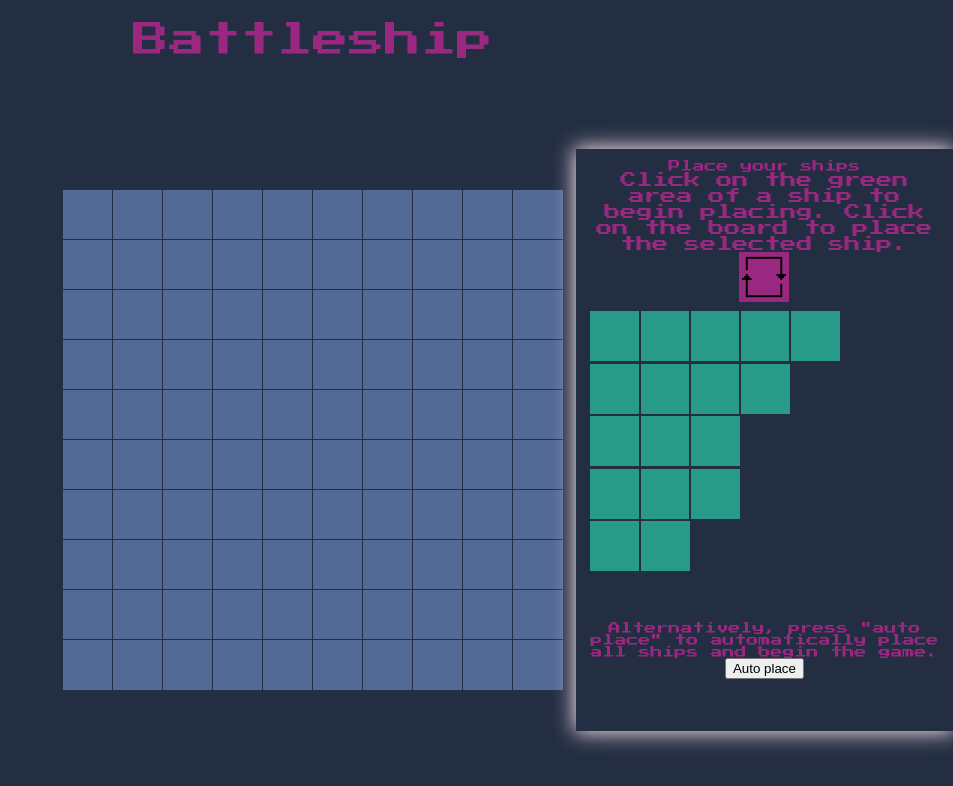
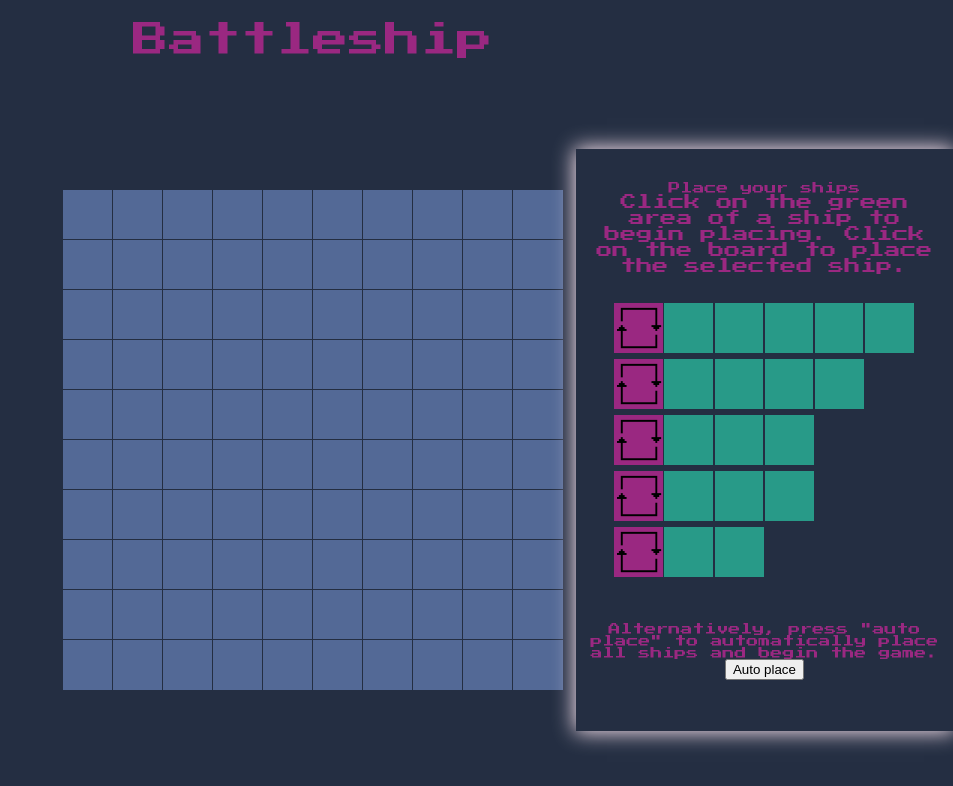
Before and after one commit to zainiscoding/battleship, a React (Create React App) app: page / in a window 1280 px wide. Shown: the top 786 px of the page, without its empty margins (327-1280 px from the left). Built offline with nearby package versions, Linux system fonts and the light colour scheme; the HTML template or start-up script is replaced by a standard one.

Commit message:
Reimplementd individual ship rotation

```diff
--- a/src/components/GameLogicContainer.js
+++ b/src/components/GameLogicContainer.js
@@ -127,12 +127,26 @@ const GameLogicContainer = (props) => {
     }
   }
 
-  function rotateShips() {
+  function rotateShip(e) {
+    e.stopPropagation();
+    const targetShipNumber = e.currentTarget.parentNode.getAttribute(
+      'data-shipnumber'
+    );
+    if (placingShip && targetShipNumber === chosenShip.shipNumber) {
+      const newChosenShip = {
+        shipLength: chosenShip.shipLength,
+        orientation: chosenShip.orientation,
+      };
+      const orientation = chosenShip.orientation;
+
+      orientation === 'horizontal'
+        ? (newChosenShip.orientation = 'vertical')
+        : (newChosenShip.orientation = 'horizontal');
+      setChosenShip(newChosenShip);
+    }
     const newPlayerArray = [...player];
     const newPlayerState = playerFactory('Player', newPlayerArray);
-
-    console.log(player);
-    newPlayerState.rotateShips();
+    newPlayerState.rotateShip(targetShipNumber);
     setPlayer(newPlayerState.getInitialState());
   }
 
@@ -249,7 +263,7 @@ const GameLogicContainer = (props) => {
       chosenShip={chosenShip}
       placingShip={placingShip}
       placeChosenShip={placeChosenShip}
-      rotateShips={rotateShips}
+      rotateShip={rotateShip}
       preparing={preparing}
       startGame={startGame}
       placeRandomShips={placeRandomShips}
--- a/src/components/display_components/DisplayGame.jsx
+++ b/src/components/display_components/DisplayGame.jsx
@@ -56,7 +56,7 @@ const DisplayGame = (props) => {
               setX={setX}
               setY={setY}
               chooseShip={props.chooseShip}
-              rotateShips={props.rotateShips}
+              rotateShip={props.rotateShip}
               placeRandomShips={props.placeRandomShips}
             />
             {playerShips.length === 17 && (
--- a/src/components/display_components/DisplayPlayerShipDock.jsx
+++ b/src/components/display_components/DisplayPlayerShipDock.jsx
@@ -11,16 +11,6 @@ const DisplayPlayerShipDock = (props) => {
           Click on the green area of a ship to begin placing. Click on the board
           to place the selected ship.
         </p>
-        <button
-          onClick={props.rotateShips}
-          className='ship__rotate-ship-button'
-        >
-          <img
-            className='rotate-ship-button__img'
-            src={rotateButton}
-            alt='Rotate ship icon'
-          />
-        </button>
       </div>
       <div id='player-ships-wrapper__ships'>
         <div id='player-ships-wrapper__ships__horizontal'>
@@ -49,6 +39,16 @@ const DisplayPlayerShipDock = (props) => {
                       data-orientation={ship.orientation}
                       onClick={props.chooseShip}
                     >
+                      <button
+                        onClick={props.rotateShip}
+                        className='ship__rotate-ship-button'
+                      >
+                        <img
+                          className='rotate-ship-button__img'
+                          src={rotateButton}
+                          alt='Rotate ship icon'
+                        />
+                      </button>
                       <>
                         {ship.positionsArray.map((position, index) => {
                           return (
@@ -95,6 +95,16 @@ const DisplayPlayerShipDock = (props) => {
                       data-orientation={ship.orientation}
                       onClick={props.chooseShip}
                     >
+                      <button
+                        onClick={props.rotateShip}
+                        className='ship__rotate-ship-button'
+                      >
+                        <img
+                          className='rotate-ship-button__img'
+                          src={rotateButton}
+                          alt='Rotate ship icon'
+                        />
+                      </button>
                       <>
                         {ship.positionsArray.map((position, index) => {
                           return (
--- a/src/factories/playerFactory.js
+++ b/src/factories/playerFactory.js
@@ -62,26 +62,21 @@ const playerFactory = (name, playerShipsArray) => {
     return (playerShips = newShips);
   }
 
-  function rotateShips() {
-    const newPlayerShips = [...playerShips];
-    newPlayerShips.forEach((ship) => {
-      if (!ship.placed) {
-        const newShip = shipFactory(ship.shipLength);
-        const newOrientation =
-          ship.orientation === 'horizontal' ? 'vertical' : 'horizontal';
-        newShip.orientation = newOrientation;
-        createShipPositionsArray(
-          newShip.x,
-          newShip.y,
-          newShip.orientation,
-          newShip.shipLength,
-          newShip.positions,
-          newShip.positionsArray
-        );
-        return newPlayerShips.splice(newPlayerShips.indexOf(ship), 1, newShip);
-      }
-    });
-    return (playerShips = newPlayerShips);
+  function rotateShip(shipIndex) {
+    const orientation =
+      playerShips[shipIndex].orientation === 'horizontal'
+        ? 'vertical'
+        : 'horizontal';
+    const newShip = {
+      x: playerShips[shipIndex].x,
+      y: playerShips[shipIndex].y,
+      shipLength: playerShips[shipIndex].shipLength,
+      orientation: orientation,
+      placed: false,
+      positionsArray: playerShips[shipIndex].positionsArray,
+      highlighted: playerShips[shipIndex].highlighted,
+    };
+    return playerShips.splice(shipIndex, 1, newShip);
   }
 
   function switchShipPlacement(shipIndex) {
@@ -101,7 +96,7 @@ const playerFactory = (name, playerShipsArray) => {
   return {
     getInitialState,
     highlightShip,
-    rotateShips,
+    rotateShip,
     switchShipPlacement,
   };
 };
--- a/src/styles/main.css
+++ b/src/styles/main.css
@@ -228,8 +228,8 @@ min-width: 25px;
 }
 
 #player-ships-wrapper {
-  display: grid;
-  grid-template-rows: auto auto auto;
+  display: flex;
+  flex-direction: column;
   align-items: center;
   place-content: center;
   grid-column: 3;
@@ -245,19 +245,23 @@ min-width: 25px;
 }
 
 #player-ships-wrapper__ships{
-  display: grid;
-  grid-row: 2;
-  grid-template-columns: 1fr 1fr;
+  display: flex;
+  flex-flow: wrap;
   width: 100%;
   place-content: center;
 }
 
 #player-ships-wrapper__ships__horizontal{
-  grid-column: 1;
+  display: flex;
+  flex-direction: column;
+  width: fit-content;
+  padding: 1%;
 }
 
 #player-ships-wrapper__ships__vertical{
-  grid-column: 2;
+  display: flex;
+  width: fit-content;
+  padding: 1%;
 }
 
 
@@ -290,15 +294,6 @@ min-width: 25px;
 .rotate-ship-button__img{
   align-self: center;
   height: 100%;
-}
-
-
-#player-ships-wrapper__ships{
-  display: grid;
-  grid-row: 2;
-  grid-template-columns: 1fr 1fr;
-  width: 100%;
-  place-content: center;
 }
 
 .player-ships-wrapper__ship--horizontal {
@@ -343,6 +338,8 @@ min-width: 25px;
 }
 
 .player-ship-block--docked {
+  min-height: 50px;
+  min-width: 50px;
   height: 30px;
   width: 30px;
   -webkit-box-shadow: 0px 0px 0px 1px #242e42;
@@ -439,11 +436,11 @@ min-width: 25px;
 
 
   .player-ship-block--docked {
-    height: 50px;
-    width: 50px;
+    height: 3.1vw;
+    width: 3.1vw;
     -webkit-box-shadow: 0px 0px 0px 1px #242e42;
-  -moz-box-shadow: 0px 0px 0px 1px #242e42;
-  box-shadow: 0px 0px 0px 1px #242e42;
+    -moz-box-shadow: 0px 0px 0px 1px #242e42;
+    box-shadow: 0px 0px 0px 1px #242e42;
     pointer-events: none;
   }
 
@@ -463,7 +460,9 @@ min-width: 25px;
   }
 
   .ship__rotate-ship-button{
-    height: 50px;
-    width: 50px;
+    min-height: 50px;
+    min-width: 50px;
+    height: 3.1vw;
+    width: 3.1vw;
   }
 }
```
